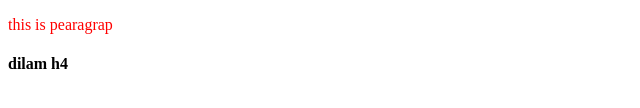
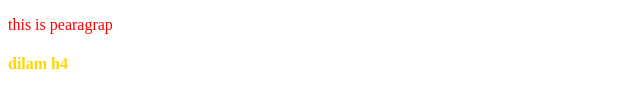
Before and after one commit to nasimbillah269/my-second-repo, a plain HTML site: page index.html in a window 1280 px wide. Shown: the part 152-260 px from the top of the page, 0-640 px from the left. Drawn offline with Linux system fonts and the light colour scheme.

Commit message:
fore is color

```diff
--- a/style.css
+++ b/style.css
@@ -1,3 +1,6 @@
 p{
     color: red;
 }
+h4{
+    color: gold;
+}
```
